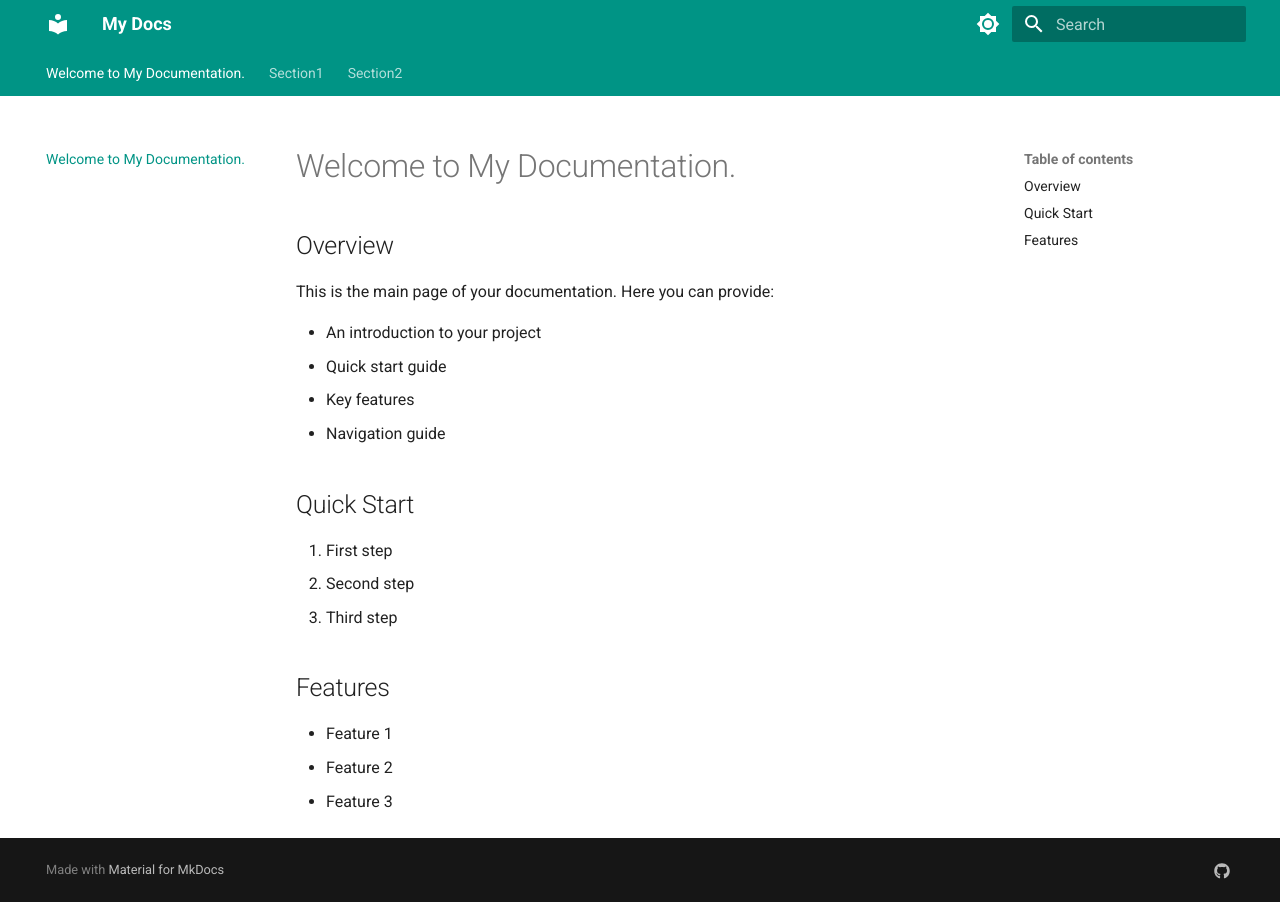
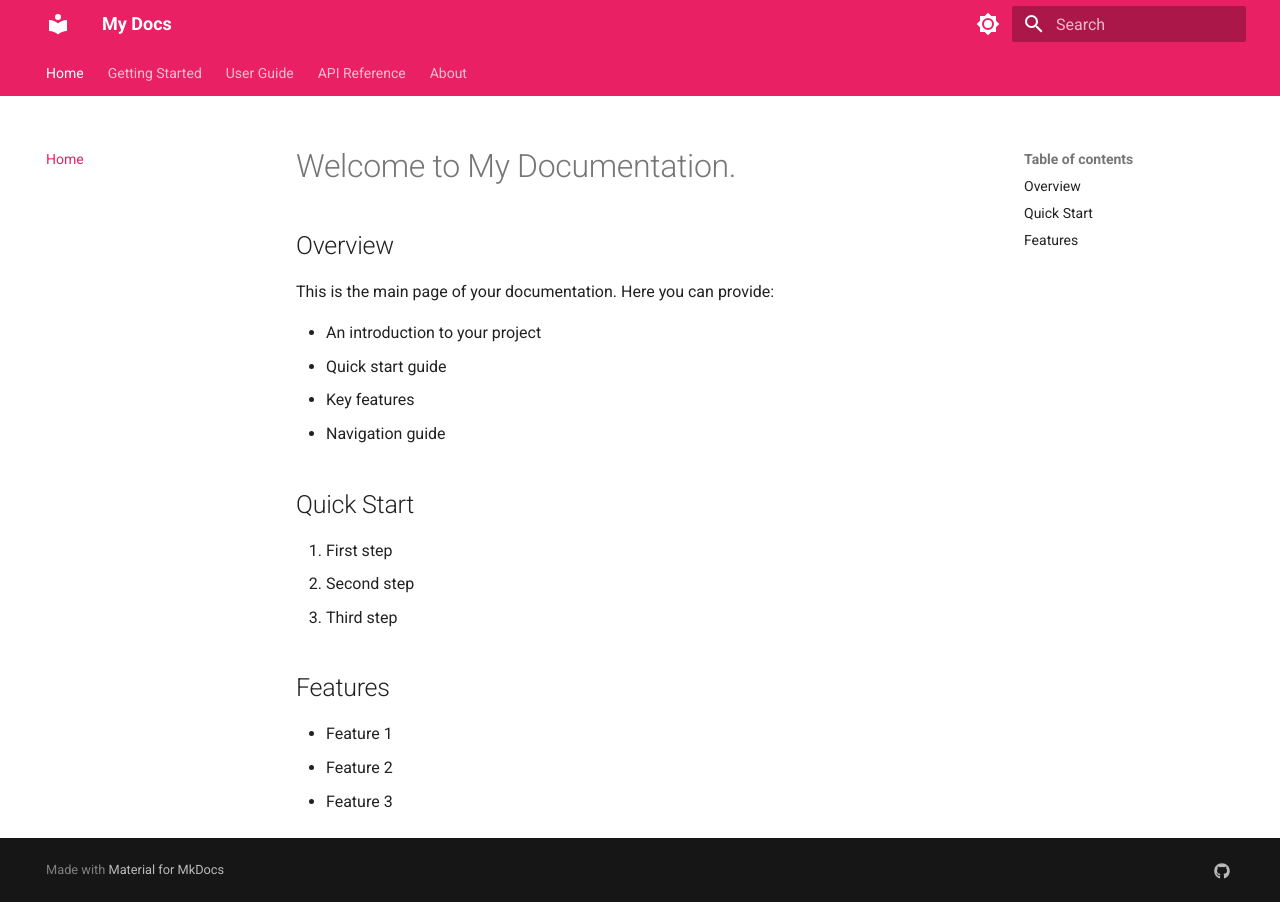
Before and after one commit to fiagi/fiagi-site, an MkDocs documentation site: the page built from docs/index.md, in a window 1280 px wide. Built offline with MkDocs 1.6.1 and Material for MkDocs 9.7.7, drawn with Linux system fonts in a browser that asks for light colours; the version menu is left out.

Commit message:
aggiunte sezioni ed estetica

```diff
--- a/mkdocs.yml
+++ b/mkdocs.yml
@@ -1,29 +1,63 @@
 site_name: My Docs
+site_description: Documentation for my project
+site_author: Your Name
+site_url: https://fiagi.github.io/fiagi-site
+
 theme:
   name: material
   features:
+    # Navigation
     - navigation.tabs
     - navigation.sections
     - navigation.top
+    - navigation.tracking
+    - navigation.indexes
+    - navigation.expand
+    - toc.follow
+
+    # Search
     - search.suggest
     - search.highlight
+
+    # Content
     - content.tabs.link
     - content.code.annotation
     - content.code.copy
+
+  # Appearance
+  font:
+    text: Roboto
+    code: Roboto Mono
   language: en
+
+  # Color schemes
   palette:
-    - scheme: default
+    - media: "(prefers-color-scheme: light)"
+      scheme: default
+      primary: pink
+      accent: indigo
       toggle:
         icon: material/brightness-7
         name: Switch to dark mode
-      primary: teal
-      accent: purple
-    - scheme: slate
+    - media: "(prefers-color-scheme: dark)"
+      scheme: slate
+      primary: purple
+      accent: indigo
       toggle:
         icon: material/brightness-4
         name: Switch to light mode
-      primary: teal
-      accent: lime
+
+# Navigation structure
+nav:
+  - Home: index.md
+  - Getting Started:
+    - Installation: getting-started/installation.md
+    - Configuration: getting-started/configuration.md
+  - User Guide:
+    - Basic Usage: user-guide/basic-usage.md
+    - Advanced Features: user-guide/advanced-features.md
+  - API Reference: api/reference.md
+  - About: about.md
 
 plugins:
   - search
@@ -35,9 +69,6 @@ markdown_extensions:
   - pymdownx.inlinehilite
   - pymdownx.snippets
   - admonition
-  - pymdownx.arithmatex:
-      generic: true
-  - footnotes
   - pymdownx.details
   - pymdownx.superfences
   - pymdownx.mark
@@ -49,4 +80,22 @@ markdown_extensions:
 extra:
   social:
     - icon: fontawesome/brands/github
-      link: https://github.com/YourGitHubUsername
+      link: https://github.com/fiagi
+  analytics:
+    provider: google
+    property: !ENV GOOGLE_ANALYTICS_KEY
+  consent:
+    title: Cookie consent
+    description: >-
+      We use cookies to recognize your repeated visits and preferences, as well
+      as to measure the effectiveness of our documentation and whether users
+      find what they're searching for. With your consent, you're helping us to
+      make our documentation better.
+  version:
+    provider: mike
+
+extra_css:
+  - assets/stylesheets/extra.css
+
+extra_javascript:
+  - assets/javascripts/extra.js
```
Also changed, not shown: docs/getting-started/installation.md (added, +13 -0 lines), docs/about.md (added), docs/api/reference.md (added), docs/getting-started/configuration.md (added), docs/user-guide/advanced-features.md (added), docs/user-guide/basic-usage.md (added).
